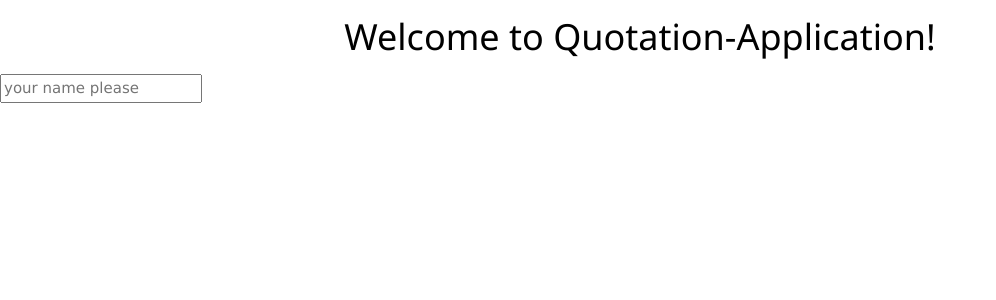
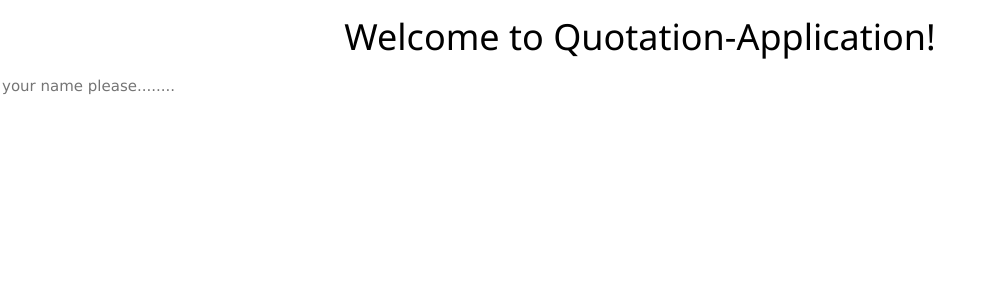
Before and after one commit to Omoyi/Quotation-app, an Angular app: page / in a window 1280 px wide. Shown: the top 300 px of the page, without its empty margins (0-996 px from the left). Built offline with nearby package versions, Linux system fonts and the light colour scheme.

Commit message:
set input box border to none

```diff
--- a/src/app/quote-form/quote-form.component.css
+++ b/src/app/quote-form/quote-form.component.css
@@ -0,0 +1,3 @@
+input {
+  border: none;
+}
--- a/src/app/quote-form/quote-form.component.html
+++ b/src/app/quote-form/quote-form.component.html
@@ -1,3 +1,4 @@
 <div class="container">
-  <input type="text" placeholder="your name please" id="name">
+  <input type="text" placeholder="your name please........" id="name">
+
 </div>
```
